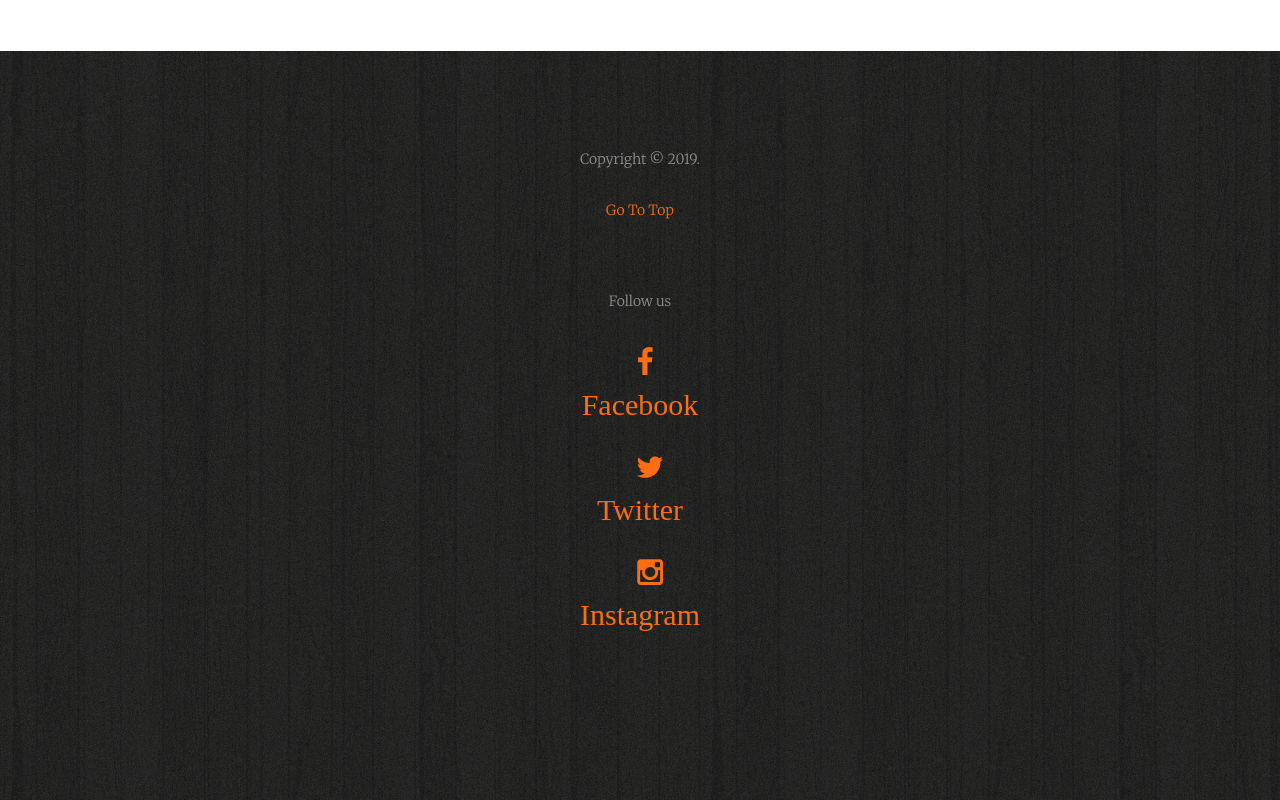
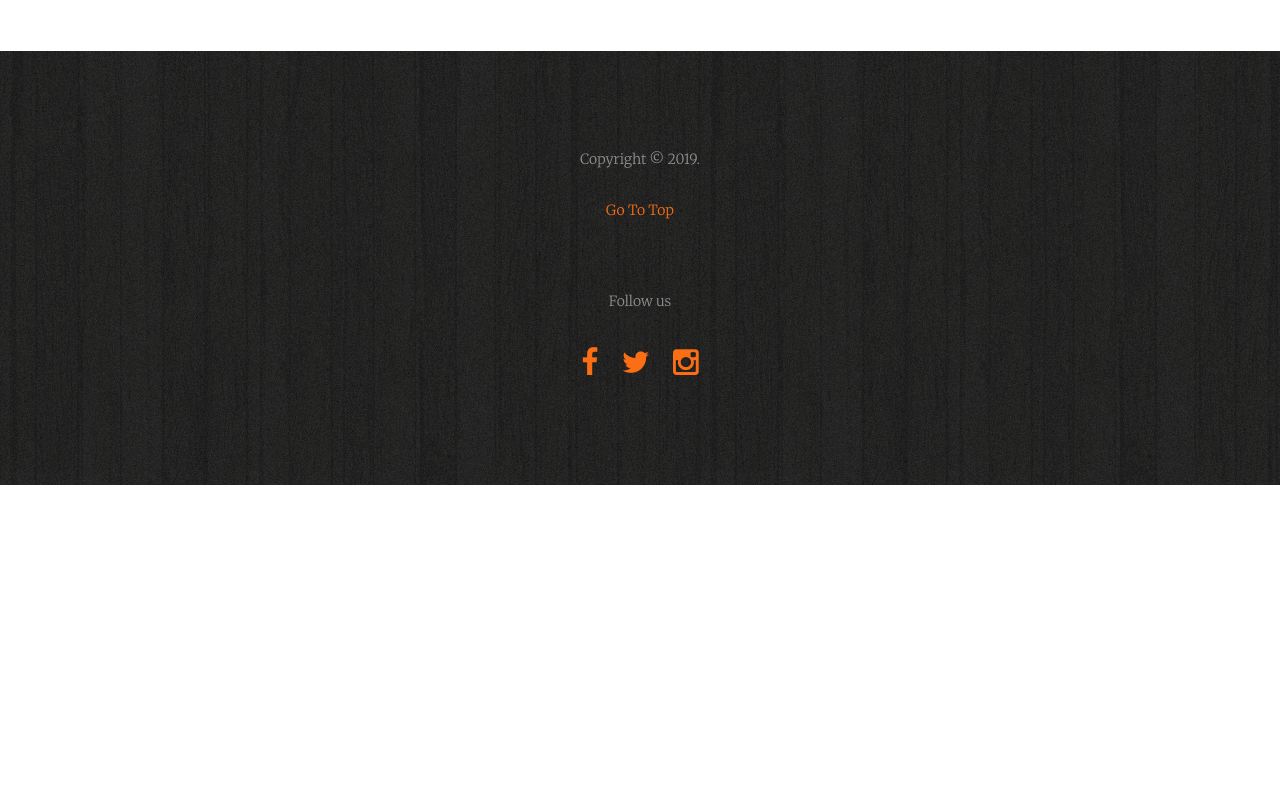
Before and after one commit to Krokodil96/ArtWork2, a plain HTML site: page index.html in a window 1280 px wide. Shown: the part 5757-6557 px from the top of the page. After the commit the page ends 6242 px from the top, so only its background shows below. Drawn offline with nearby package versions, Linux system fonts and the light colour scheme; files whose address does not match are found by name; a web font is replaced by a local one.

Commit message:
Update index.html

```diff
--- a/index.html
+++ b/index.html
@@ -328,9 +328,9 @@
 				<div class="col-md-12 text-center">
 				<p>Follow us</p>
 					<ul class="fh5co-social">
-						<li class="to-animate-2"><a href="#" title="Visit facebook"><i class="icon-facebook"><p>Facebook</p></i></a></li>
-						<li class="to-animate-2"><a href="#" title="Visit twitter"><i class="icon-twitter"><p>Twitter</p></i></a></li>
-						<li class="to-animate-2"><a href="#" title="Visit instagram"><i class="icon-instagram"><p>Instagram</p></i></a></li>
+						<li class="to-animate-2"><a href="#" title="Visit facebook"><i class="icon-facebook"></i></a></li>
+						<li class="to-animate-2"><a href="#" title="Visit twitter"><i class="icon-twitter"></i></a></li>
+						<li class="to-animate-2"><a href="#" title="Visit instagram"><i class="icon-instagram"></i></a></li>
 					</ul>
 				</div>
 			</div>
```
